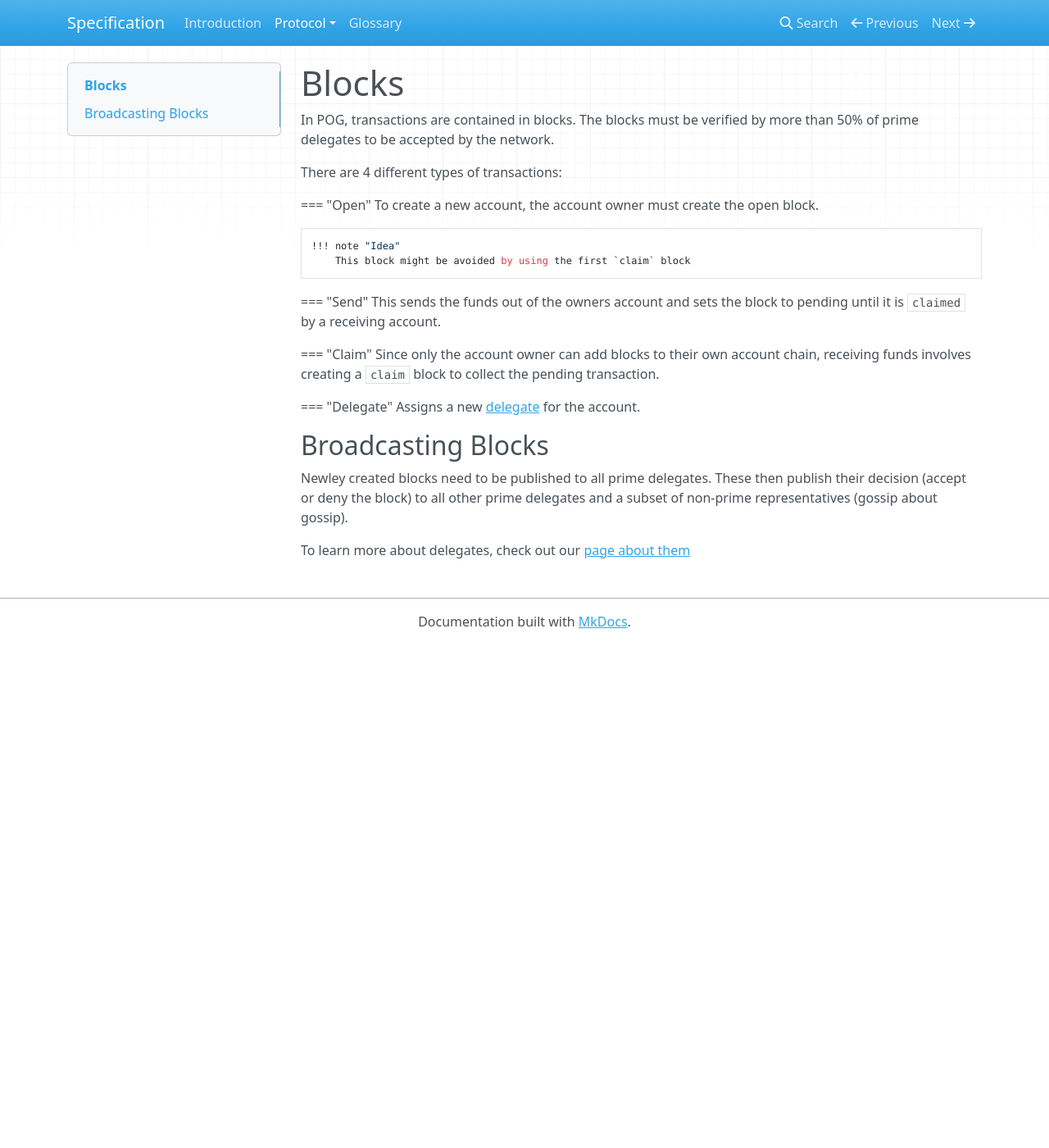
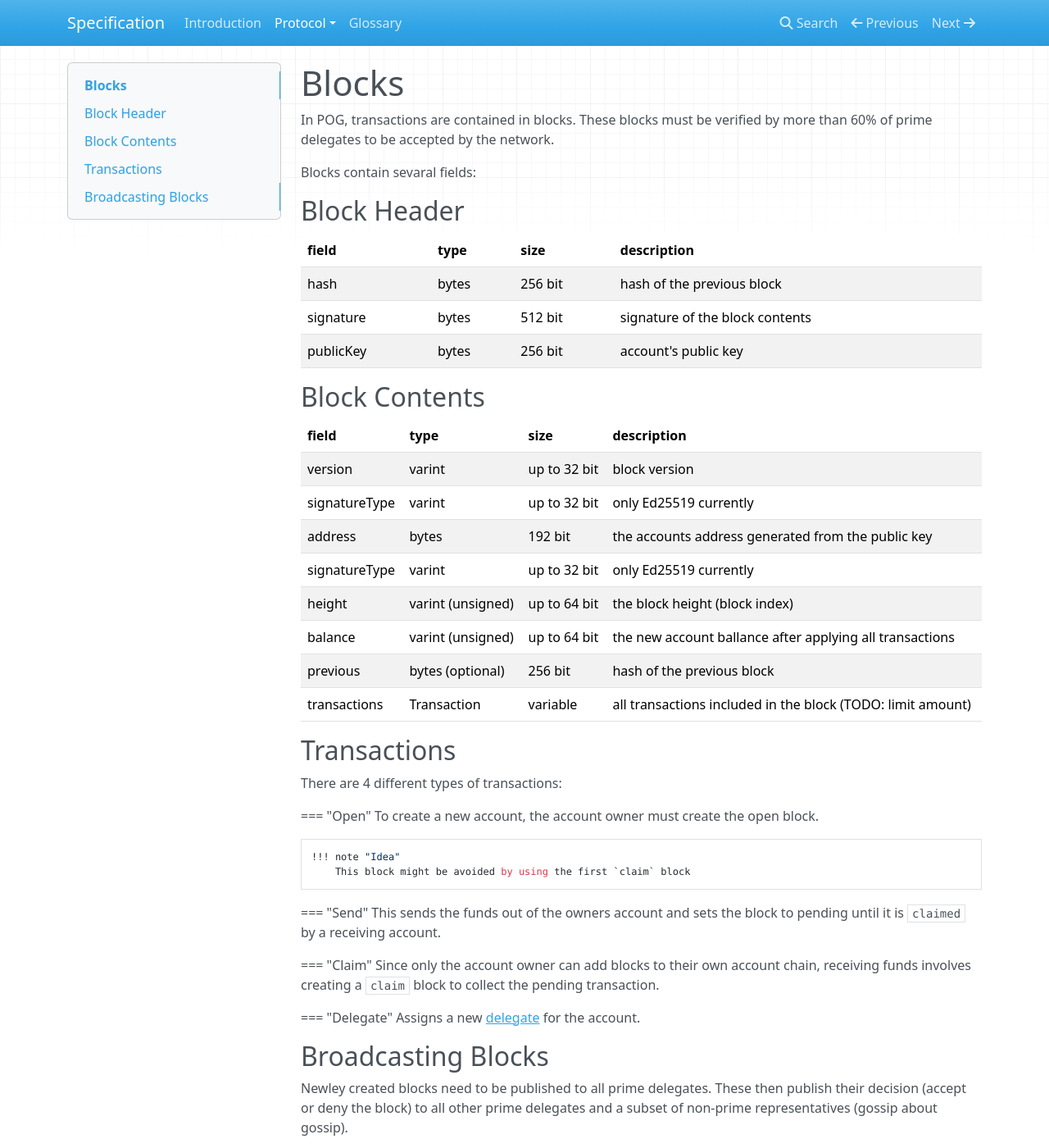
Before and after one commit to pognetwork/specification, an MkDocs documentation site: the page built from specification/protocol/transactions/blocks.md, in a window 1280 px wide and 1400 px high. Shown: the whole window at 82% size. Built offline with MkDocs 1.6.1, drawn with Linux system fonts in a browser that asks for light colours; nearby versions of some CDN libraries.

Commit message:
docs: improve block docs, change 50% to 60%
Signed-off-by: Henry <mail@henrygressmann.de>

```diff
--- a/specification/protocol/transactions/blocks.md
+++ b/specification/protocol/transactions/blocks.md
@@ -1,6 +1,31 @@
 # Blocks
 
-In POG, transactions are contained in blocks. The blocks must be verified by more than 50% of prime delegates to be accepted by the network.
+In POG, transactions are contained in blocks. These blocks must be verified by more than 60% of prime delegates to be accepted by the network.
+
+Blocks contain sevaral fields:
+
+## Block Header
+
+| field     | type  | size    | description                     |
+| --------- | ----- | ------- | ------------------------------- |
+| hash      | bytes | 256 bit | hash of the previous block      |
+| signature | bytes | 512 bit | signature of the block contents |
+| publicKey | bytes | 256 bit | account's public key            |
+
+## Block Contents
+
+| field         | type              | size         | description                                                 |
+| ------------- | ----------------- | ------------ | ----------------------------------------------------------- |
+| version       | varint            | up to 32 bit | block version                                               |
+| signatureType | varint            | up to 32 bit | only Ed25519 currently                                      |
+| address       | bytes             | 192 bit      | the accounts address generated from the public key          |
+| signatureType | varint            | up to 32 bit | only Ed25519 currently                                      |
+| height        | varint (unsigned) | up to 64 bit | the block height (block index)                              |
+| balance       | varint (unsigned) | up to 64 bit | the new account ballance after applying all transactions    |
+| previous      | bytes (optional)  | 256 bit      | hash of the previous block                                  |
+| transactions  | Transaction       | variable     | all transactions included in the block (TODO: limit amount) |
+
+## Transactions
 
 There are 4 different types of transactions:
 
```
Also changed, not shown: specification/protocol/accounts.md (+1 -3 lines), specification/protocol/forks.md (+2 -2 lines), specification/protocol/transactions/fees.md (+2 -2 lines).
